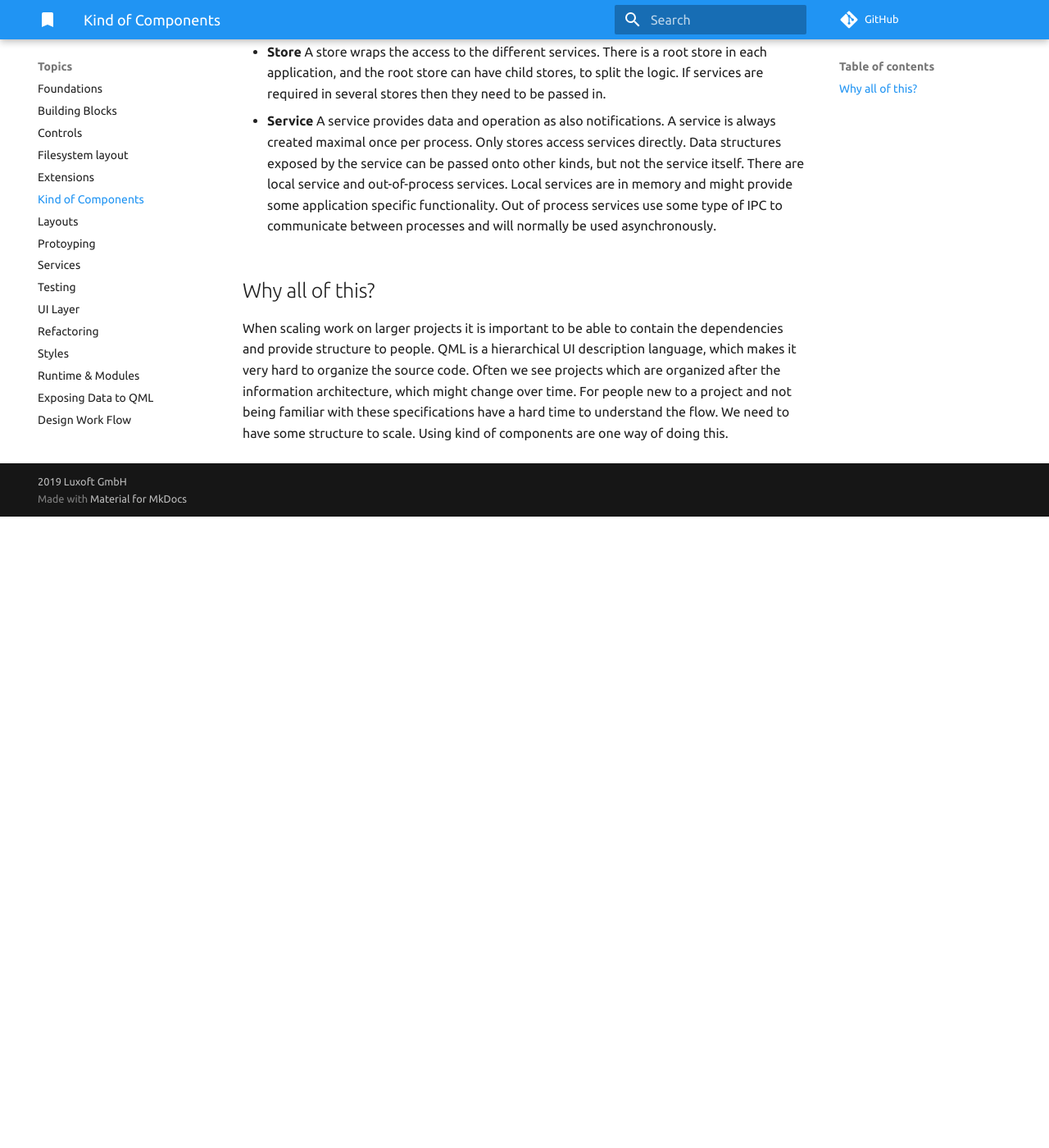
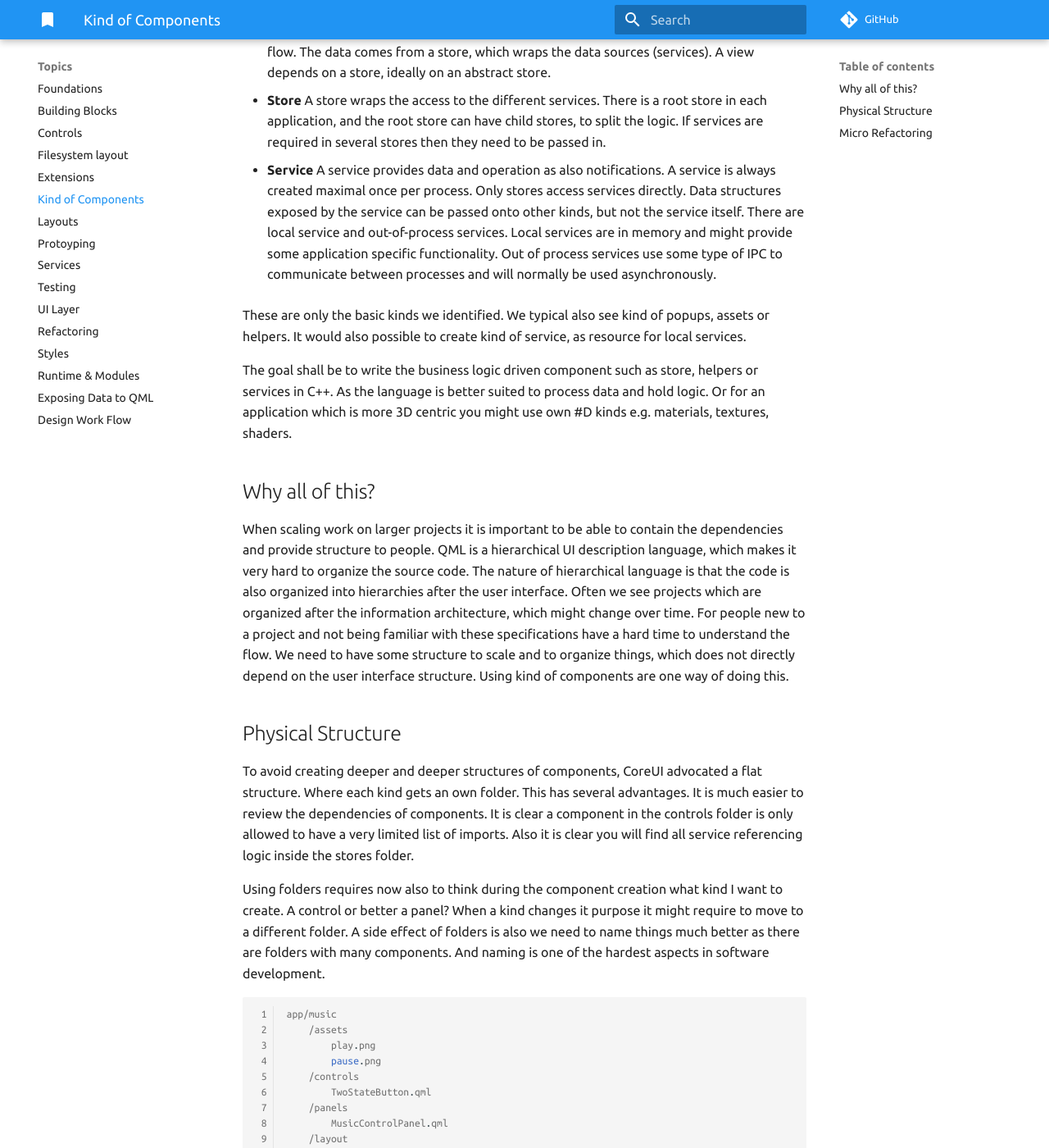
Before and after one commit to Luxoft/qml-coreui, an MkDocs documentation site: the page built from docs/topics/kind.md, in a window 1280 px wide and 1400 px high, scrolled down 892 px. Shown: the whole window at 82% size. Built offline with MkDocs 1.6.1 and Material for MkDocs 9.7.7, drawn with Linux system fonts in a browser that asks for light colours; comment, search, counter and statistics services are not loaded; before the commit the page ends 1522 px from its top, so only the background shows below that; some of the changed text lies outside the part shown.

Commit message:
updated kind of components topic

````diff
--- a/docs/topics/kind.md
+++ b/docs/topics/kind.md
@@ -15,6 +15,8 @@
 
 * **Panel** A panel is a container for other controls, it is not exposed to any services. A panel might use layouts to arrange the controls. A panel has a application specific purpose. For example a array of buttons to switch on or off lights. This lights panel is specific for lights, also it does not directly interact with the lights.
 
+* **Layout** A UI type which sole purpose is to organize other controls which are passed in. The layout can be static or dynamically configurable.
+
 * **View** A view is very similar to a panel. It references often panels and wires up the data flow. The data comes from a store, which wraps the data sources (services). A view depends on a store, ideally on an abstract store.
 
 * **Store** A store wraps the access to the different services. There is a root store in each application, and the root store can have child stores, to split the logic. If services are required in several stores then they need to be passed in.
@@ -22,6 +24,71 @@
 * **Service** A service provides data and operation as also notifications. A service is always created maximal once per process. Only stores access services directly. Data structures exposed by the service can be passed onto other kinds, but not the service itself. There are local service and out-of-process services. Local services are in memory and might provide some application specific functionality. Out of process services use some type of IPC to communicate between processes and will normally be used asynchronously.
 
 
+These are only the basic kinds we identified. We typical also see kind of popups, assets or helpers. It would also possible to create kind of service, as resource for local services.
+
+The goal shall be to write the business logic driven component such as store, helpers or services in C++. As the language is better suited to process data and hold logic. Or for an application which is more 3D centric you might use own #D kinds e.g. materials, textures, shaders.
+
+
 ## Why all of this?
 
-When scaling work on larger projects it is important to be able to contain the dependencies and provide structure to people. QML is a hierarchical UI description language, which makes it very hard to organize the source code. Often we see projects which are organized after the information architecture, which might change over time. For people new to a project and not being familiar with these specifications have a hard time to understand the flow. We need to have some structure to scale. Using kind of components are one way of doing this.
+When scaling work on larger projects it is important to be able to contain the dependencies and provide structure to people. QML is a hierarchical UI description language, which makes it very hard to organize the source code. The nature of hierarchical language is that the code is also organized into hierarchies after the user interface. Often we see projects which are organized after the information architecture, which might change over time. For people new to a project and not being familiar with these specifications have a hard time to understand the flow. We need to have some structure to scale and to organize things, which does not directly depend on the user interface structure. Using kind of components are one way of doing this.
+
+
+## Physical Structure
+
+To avoid creating deeper and deeper structures of components, CoreUI advocated a flat structure. Where each kind gets an own folder. This has several advantages. It is much easier to review the dependencies of components. It is clear a component in the controls folder is only allowed to have a very limited list of imports. Also it is clear you will find all service referencing logic inside the stores folder.
+
+Using folders requires now also to think during the component creation what kind I want to create. A control or better a panel? When a kind changes it purpose it might require to move to a different folder. A side effect of folders is also we need to name things much better as there are folders with many components. And naming is one of the hardest aspects in software development.
+
+
+```txt
+app/music
+    /assets
+        play.png
+        pause.png
+    /controls
+        TwoStateButton.qml
+    /panels
+        MusicControlPanel.qml
+    /layout
+        ButtonGroupLayout.qml
+    /views
+        MusicPlayerView.qml
+    /store
+        RootStore.qml
+        PlayListStore.qml
+        PlayControlStore.qml
+    /service
+        AppNavigationService.qml
+```
+
+
+From the structure we can deduct already many things. Okay there are the play pause assets. The TwoStateButton probably is used to display the play/pause state of a play control panel. We can see the TwoStateButton is music app agnostic, there might be other places such a button is useful. Actually when the developer comes back later he might think this is actually a switch and not a button. A music control panel seems to be the place where the next, play/pause and previous play controls are located. But we now more about the panel, we now also the panel will not access any music service. So it is pure UI logic. Which makes it easy to test.
+
+The layout seems to be a generic button row layout, this might be a component which could be extracted into a common layout library.
+
+The view seems to be using the music control panel to display the music control and pass in the data from the store. When looking for business logic and how the services are consumed we know we have to look into the stores.
+
+Without looking into the code we can already deduct quit a lot of knowledge and have a good idea where to change something. Also we have a structure which can scale and be tested.
+
+Compare this to a traditional approach
+
+
+```text
+PlayControl.qml
+MusicPlayer.qml
+Main.qml
+```
+
+The music player access the music service directly and contains the code of a two state button as also inline for a button row. Testing is a nightmare and when the music player feature set grows it is very hard to extract parts of this.
+
+
+## Micro Refactoring
+
+How to come from a traditional user interface structure driven code into a kind of component driven code? As usual with hierarchical structures start with the edges. Scan your code and identify controls and layouts. Extract them according to your rules and place them into the correct folders. Then identify panels and ensure you push service dependencies up out of the panels.
+
+You will see when you do this, you will get a set of properties, signals, functions which are directly related to your services. These are the candidates to place into a store object and being passed in. When the store object is identified and passed in, it should be easy to divide a panel into a view part and a store independent part, your panel. When the store gets larger you can split the store into several sub-stores. Where each store provide an API which can be consumes by an area of the user interface. Do not split your stores simply by service domains. A store is now modeled after the services it contains, it is modeled after the user interface who consumes the store.
+
+> A store API is frontend driven and does not lean towards the services.
+
+Make sure you pass in the services. Normally in only the root store creates the services. These services should initiate fast delay their communication. So avoid triggering any computing in a service constructor, better use a delayed call.
````
